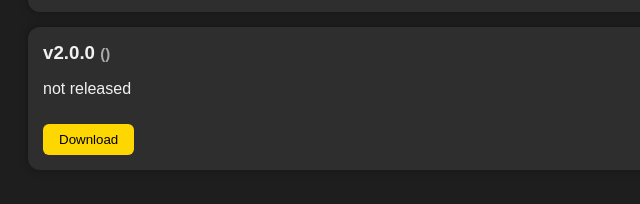
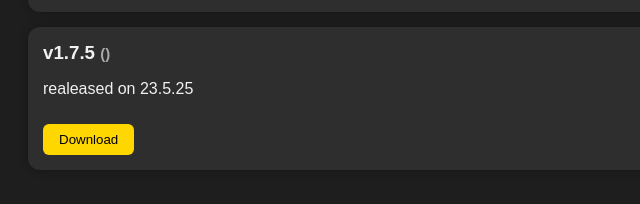
Before and after one commit to Fynnmaster9000/buttermod, a plain HTML site: page index.html in a window 1280 px wide. Shown: the part 364-568 px from the top of the page, 0-640 px from the left. Drawn offline with Linux system fonts and the light colour scheme.

Commit message:
Update index.html

```diff
--- a/index.html
+++ b/index.html
@@ -52,10 +52,10 @@ const versions = [
     download: "buttermod-1.5.0-neoforge-1.21.4.jar_Decompiler.com.zip"
   },
   {
-    version: "v2.0.0",
+    version: "v1.7.5",
     date: "",
-    changelog: "not released",
-    download: ""
+    changelog: "realeased on 23.5.25",
+    download: "buttermod-1.5.0-neoforge-1.21.4.jar_Decompiler.com.zip"
   }
 ];
 
```
